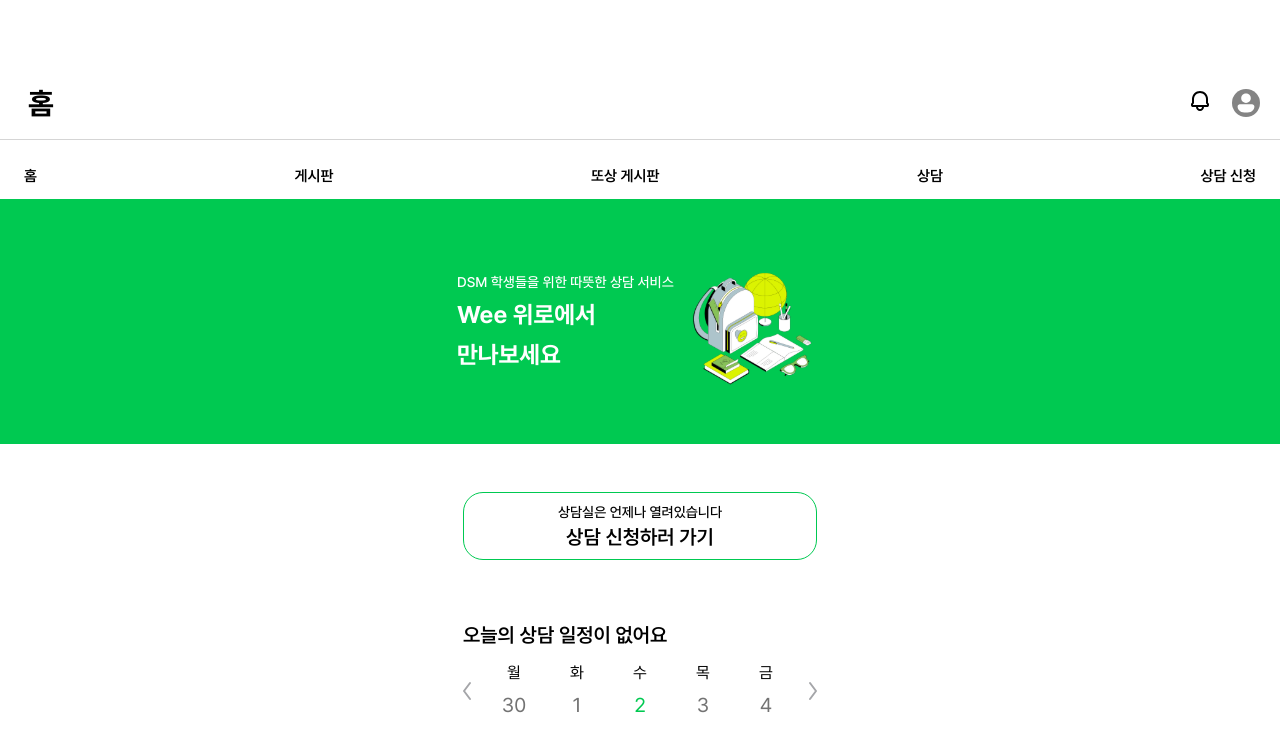
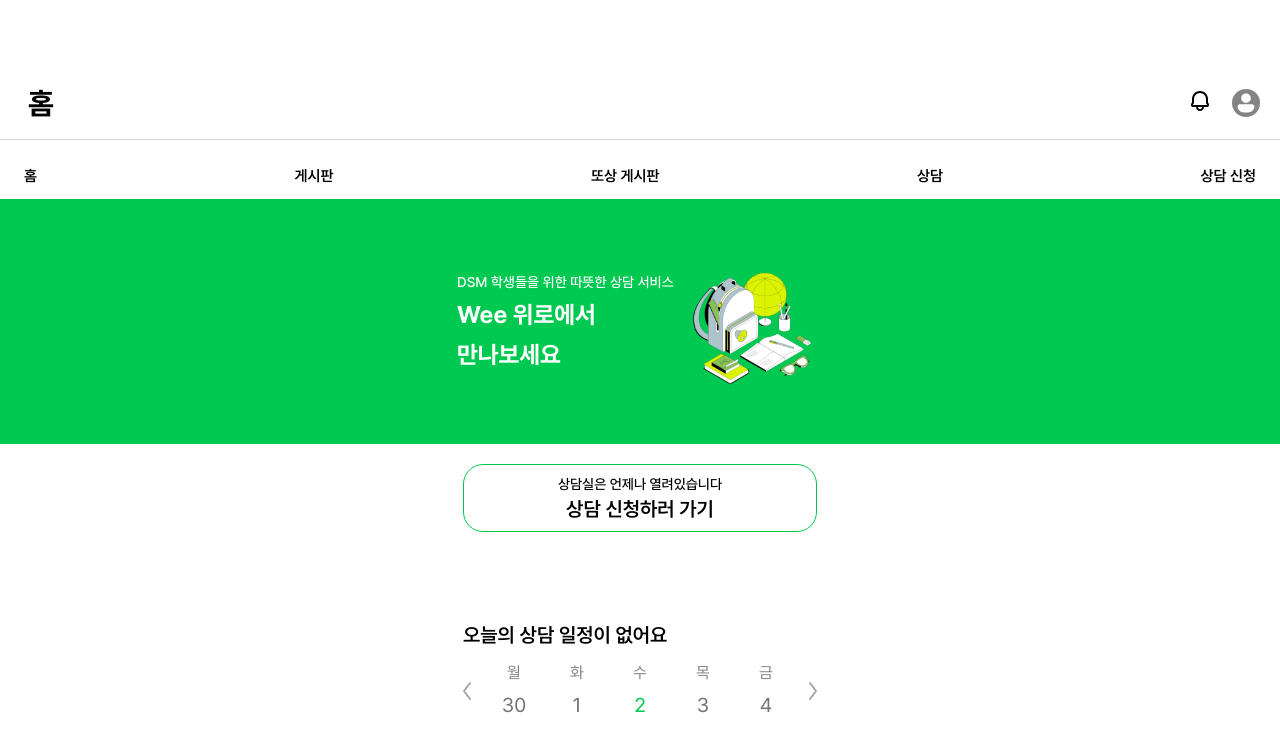
Before and after one commit to Team-Weero/weero-client, a React (Vite) app: page /homePage in a window 1280 px wide. Shown: the top 752 px of the page. Built offline with nearby package versions, Linux system fonts and the light colour scheme.

Commit message:
feat: modify typo

```diff
--- a/src/App.tsx
+++ b/src/App.tsx
@@ -6,8 +6,8 @@ import HomePage from "./page/HomePage";
 function App() {
   return (
     <Routes>
-      <Route path="wee-community" element={<WeeCommunity />} />
-      <Route path="homePage" element={<HomePage />} />
+      <Route path="/wee-community" element={<WeeCommunity />} />
+      <Route path="/homePage" element={<HomePage />} />
     </Routes>
   );
 }
--- a/src/page/HomePage.tsx
+++ b/src/page/HomePage.tsx
@@ -87,11 +87,8 @@ const MiddleDiv = styled.div`
   border: 1px solid ${theme.color.main};
   height: 68px;
   border-radius: 20px;
-  width: 354px;
-  position: absolute;
-  top: 492px;
-  left: 50%;
-  transform: translateX(-50%);
+  width: min(354px, 90%);
+  margin: 20px auto;
   display: flex;
   flex-direction: column;
   justify-content: center;
@@ -154,7 +151,7 @@ const DayColumn = styled.div`
 const DayName = styled.div`
   font-size: 16px;
   font-weight: 400;
-  color: ${theme.color.gray};
+  color: ${theme.color.gray[1]};
 `;
 
 const DayNumber = styled.div<{ isToday: boolean }>`
--- a/src/style/theme.tsx
+++ b/src/style/theme.tsx
@@ -2,7 +2,7 @@ export const theme = {
   color: {
     main: "#00C951",
     error: "#DF2C2C",
-    success: "4DBAF4",
+    success: "#4DBAF4",
 
     gray: {
       1: "#848484",
```
